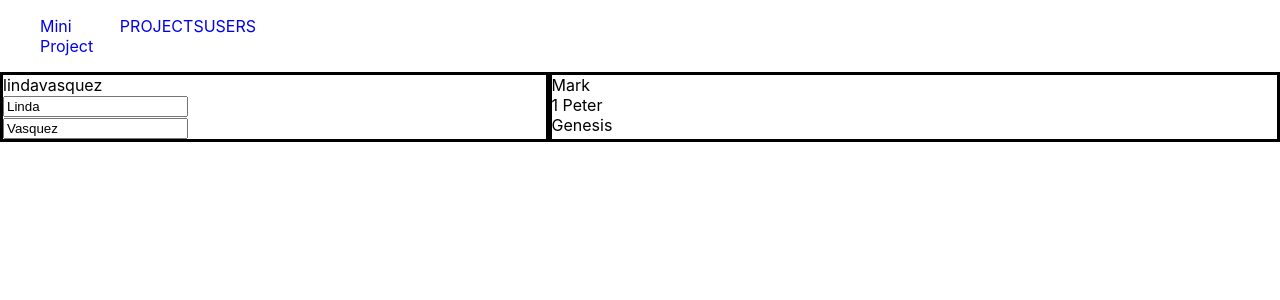
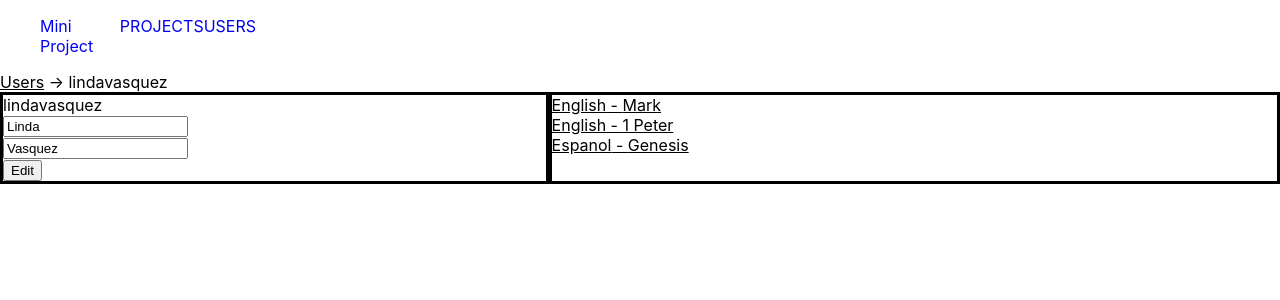
Before and after one commit to 16dprice/mini_project_challenge, a React (Create React App) app in the folder frontend/: page /edit-user/1 in a window 1280 px wide. Shown: the top 300 px of the page. Built offline with nearby package versions, Linux system fonts and the light colour scheme.

Commit message:
add component title and edit button

```diff
--- a/frontend/src/components/userDetails.component.js
+++ b/frontend/src/components/userDetails.component.js
@@ -2,8 +2,6 @@ import React, {Component} from 'react';
 
 import UserApiAdapter from "../api/userApiAdapter";
 import ProjectApiAdapter from "../api/projectApiAdapter";
-import Card from "./card.component";
-import User from "./user.component";
 
 export default class UserDetails extends Component {
 
@@ -36,24 +34,30 @@ export default class UserDetails extends Component {
 
     getProjectsContributedTo() {
         return this.state.projectsContributedTo.map(project => {
-            return <div key={project.id}>{project.bookName}</div>
+            return <div key={project.id}><u>{project.language} - {project.bookName}</u></div>
         });
     }
 
     render() {
         return (
+            <div>
+                <div><u>Users</u> &#8594; {this.state.user.username}</div>
                 <div className="user-details">
                     <div className="user-details__names">
                         <span className="user-details__username">{this.state.user.username}</span>
                         <span className="user-details__first-and-last-names">
-                        <div><input type="text" readOnly={false} value={this.state.user.firstName} onChange={this.handleFirstNameChange}/></div>
-                        <div><input type="text" readOnly={false} value={this.state.user.lastName} onChange={this.handleLastNameChange}/></div>
+                            <div><input type="text" readOnly={false} value={this.state.user.firstName}
+                                    onChange={this.handleFirstNameChange}/></div>
+                            <div><input type="text" readOnly={false} value={this.state.user.lastName}
+                                    onChange={this.handleLastNameChange}/></div>
                         </span>
+                        <button>Edit</button>
                     </div>
                     <div className="user-details__projects">
                         {this.getProjectsContributedTo()}
                     </div>
                 </div>
+            </div>
         );
     }
 }
```
Lines whose indentation alone changed are shown as unchanged.
